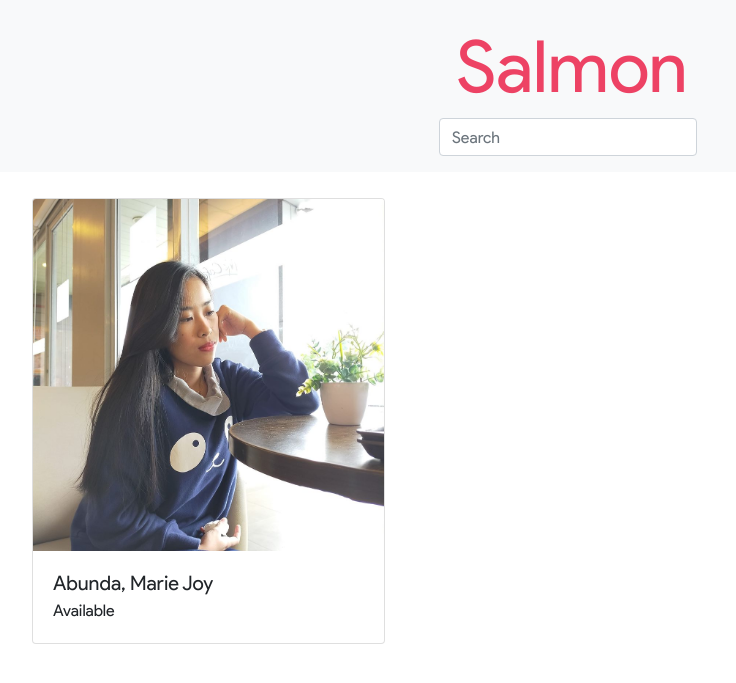
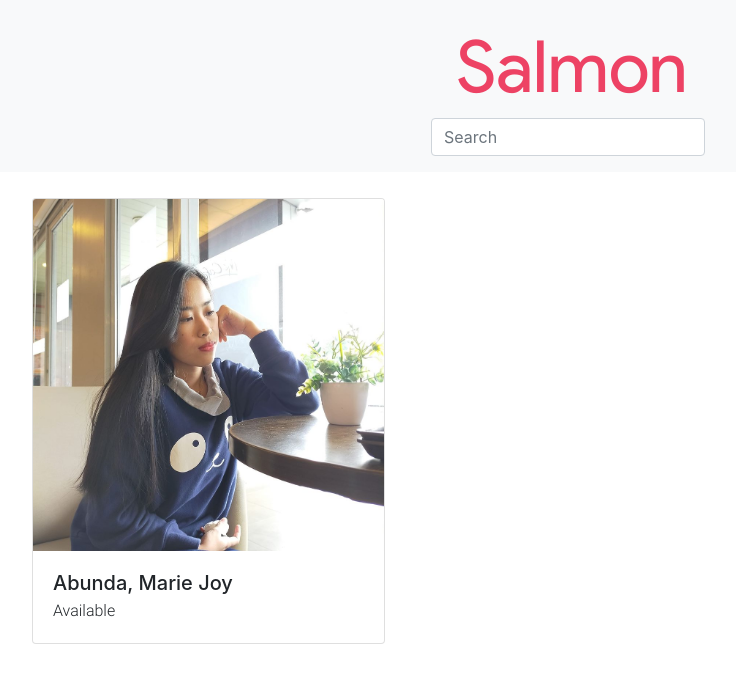
Before and after one commit to CosJames/salmon, a PHP site: page /index.html in a window 1280 px wide. Shown: the top 683 px of the page, without its empty margins (68-804 px from the left). Run offline with PHP 8.4, Linux system fonts and the light colour scheme.

Commit message:
Fixed css errors, added hover to cards

```diff
--- a/css/style.css
+++ b/css/style.css
@@ -1,14 +1,35 @@
 @font-face {
-  src: url("/assets/fonts/Product Sans Regular.ttf");
+  src: url(../assets/fonts/ProductSansRegular.ttf);
   font-family: "Product Sans Regular";
 }
 
-* {
+@font-face {
+  src: url(../assets/fonts/Roboto-Light.ttf);
+  font-family: "Roboto Light";
+}
+
+#title, .teacher-name {
   font-family: "Product Sans Regular";
+}
+
+.card-text {
+  font-family: "Roboto Light";
 }
 
 #title {
   color: #ED4264;
+}
+
+.card {
+  width: 3fr;
+  height: 1fr;
+  -webkit-transition: 300ms cubic-bezier(0.075, 0.82, 0.165, 1);
+  transition: 300ms cubic-bezier(0.075, 0.82, 0.165, 1);
+}
+
+.card:hover {
+  -webkit-transform: scale(1.025);
+          transform: scale(1.025);
 }
 
 .container #list {
@@ -24,11 +45,6 @@
   margin-bottom: 40px;
 }
 
-.container #list .card {
-  width: 3fr;
-  height: 1fr;
-}
-
 .container #alerts-container {
   position: -webkit-sticky;
   position: sticky;
--- a/css/style.scss
+++ b/css/style.scss
@@ -1,17 +1,36 @@
 // Font imports
 @font-face {
-    src: url("/assets/fonts/Product\ Sans\ Regular.ttf");
+    src: url(../assets/fonts/ProductSansRegular.ttf);
     font-family: "Product Sans Regular";
 }
 
-* {
+@font-face {
+    src: url(../assets/fonts/Roboto-Light.ttf);
+    font-family: "Roboto Light";
+}
+
+#title, .teacher-name {
     font-family: "Product Sans Regular";
+}
+
+.card-text {
+    font-family: "Roboto Light";
 }
 // Ask
 
 #title {
     color : #ED4264;
 }
+
+.card {
+    width: 3fr;
+    height: 1fr;
+    transition: 300ms cubic-bezier(0.075, 0.82, 0.165, 1);
+    &:hover {
+        transform: scale(1.025);
+    }
+}
+
 .container {
     // The Container where the teacher cards are located
     // tinanggal ko yung height nung body, yun yung nag papa weird
@@ -24,11 +43,6 @@
         width : 100%;
         margin-top: 10px;
         margin-bottom: 40px;
-
-        .card {
-            width: 3fr;
-            height: 1fr;
-        }
     }
 
     // Different kinds of prompt
--- a/inc/view_members.inc.php
+++ b/inc/view_members.inc.php
@@ -8,7 +8,7 @@ class ViewMembers extends Members {
       echo '<div class="card my-3" data-toggle="modal" data-target="#modal">
                 <img class="card-img-top" src="assets/images/test/81298920_1333975186773663_5755750261087797248_o.jpg" alt="Card image cap">
                 <div class="card-body">
-                    <h5 class="card-title mb-1">'.$row['Name'].'</h5>
+                    <h5 class="card-title mb-1 teacher-name">'.$row['Name'].'</h5>
                     <p class="card-text">Available</p>
                 </div>
             </div>';
--- a/index.php
+++ b/index.php
@@ -10,7 +10,7 @@
     <meta http-equiv="X-UA-Compatible" content="ie=edge">
     <!--CSS-->
     <link rel="stylesheet" href="https://stackpath.bootstrapcdn.com/bootstrap/4.4.1/css/bootstrap.min.css" integrity="sha384-Vkoo8x4CGsO3+Hhxv8T/Q5PaXtkKtu6ug5TOeNV6gBiFeWPGFN9MuhOf23Q9Ifjh" crossorigin="anonymous">
-    <link rel="stylesheet" href="./css/style.css">
+    <link rel="stylesheet" href="./css/style.css?v=<?php echo time() ?>">
     <!--Scripts-->
     <script src="https://ajax.googleapis.com/ajax/libs/jquery/3.4.1/jquery.min.js"></script>
     <script src="https://cdn.jsdelivr.net/npm/popper.js@1.16.0/dist/umd/popper.min.js" integrity="sha384-Q6E9RHvbIyZFJoft+2mJbHaEWldlvI9IOYy5n3zV9zzTtmI3UksdQRVvoxMfooAo" crossorigin="anonymous"></script>
@@ -43,8 +43,6 @@
               $m = new ViewMembers();
               $m->showAllMembers();
             ?>
-
-
         </div>
 
     </div>
```
Also changed, not shown: assets/fonts/._Roboto-Light.ttf (added), assets/fonts/ProductSansRegular.ttf (renamed from assets/fonts/Product Sans Regular.ttf), assets/fonts/Roboto-Light.ttf (added), 1 other file.
